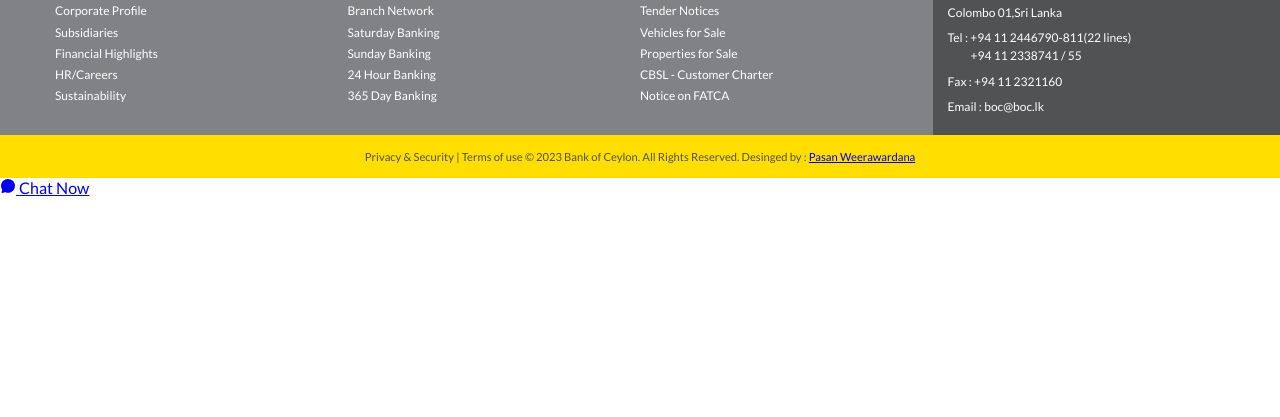
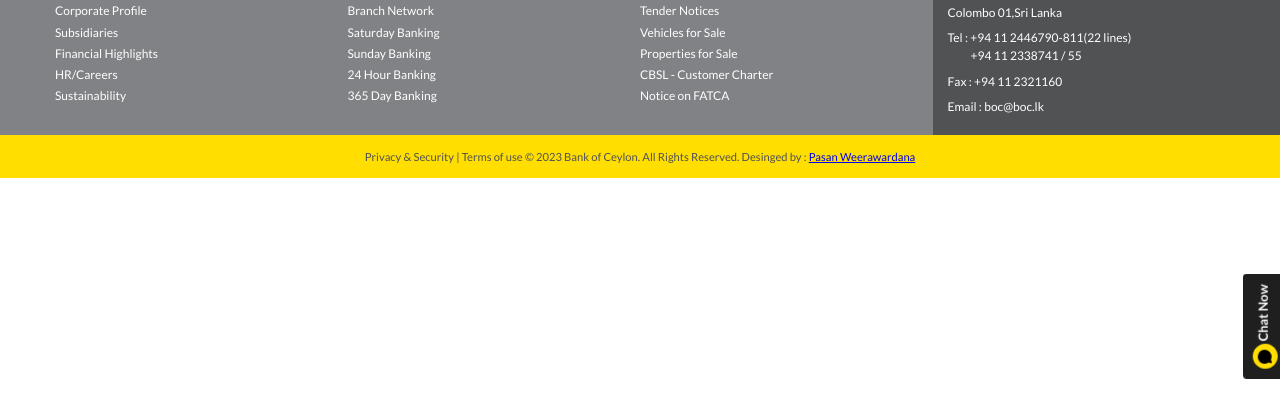
Before and after one commit to pasanweerawardana/boc.lk-clone, a plain HTML site: page index.html in a window 1280 px wide. Shown: the part 251-668 px from the top of the page. Drawn offline with nearby package versions, Linux system fonts and the light colour scheme.

Commit message:
completing aside styles

```diff
--- a/css/style.css
+++ b/css/style.css
@@ -273,3 +273,73 @@ footer>.row::after{
     top: 0;
     bottom: 0;
 }
+
+/* aside */
+
+aside{
+    font-weight: bold;
+    background-color: #1f1f1f;
+    position: fixed;
+    padding: 10px;
+    border-top-left-radius: 4px;
+    border-top-right-radius: 4px;
+    transform: rotate(270deg);
+    right: -38px;
+    bottom: 25%;
+    z-index: 9;
+}
+
+aside:hover{
+    right: -31px;
+}
+
+aside a{
+    text-decoration: none;
+    color: white;
+    font-size: 0.8rem;
+}
+
+aside a ion-icon{
+    color: black;
+    font-size: 1rem;
+    vertical-align: middle;
+}
+
+#bubble-wrapper{
+    position: relative;
+    display: inline-block;
+    background-color:#ffde00;
+    border-radius: 100%;
+    width: 25px;
+    height: 25px;
+    padding: 4px;
+}
+
+#bubble-wrapper::before{
+    display: block;
+    content: "";
+    background-color: #ffdd0057;
+    position: absolute;
+    left: 0;
+    top: 0;
+    right: 0;
+    bottom: 0;
+    margin: auto;
+    border-radius: 100%;
+    width: 5px;
+    height: 5px;
+    animation-name: wave;
+    animation-duration: 1s;
+    animation-iteration-count: infinite;
+}
+
+@keyframes wave {
+    from{
+        transform: scale(0);
+        opacity: 1;
+    }
+    to{
+        transform: scale(15);
+        opacity: 0.6;
+    }
+}
```
